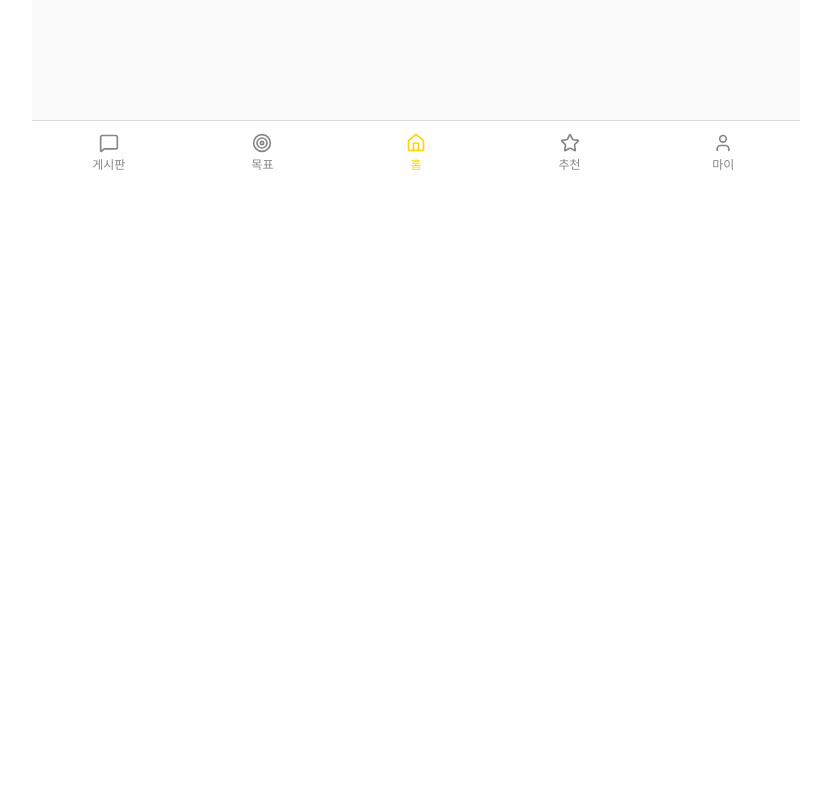
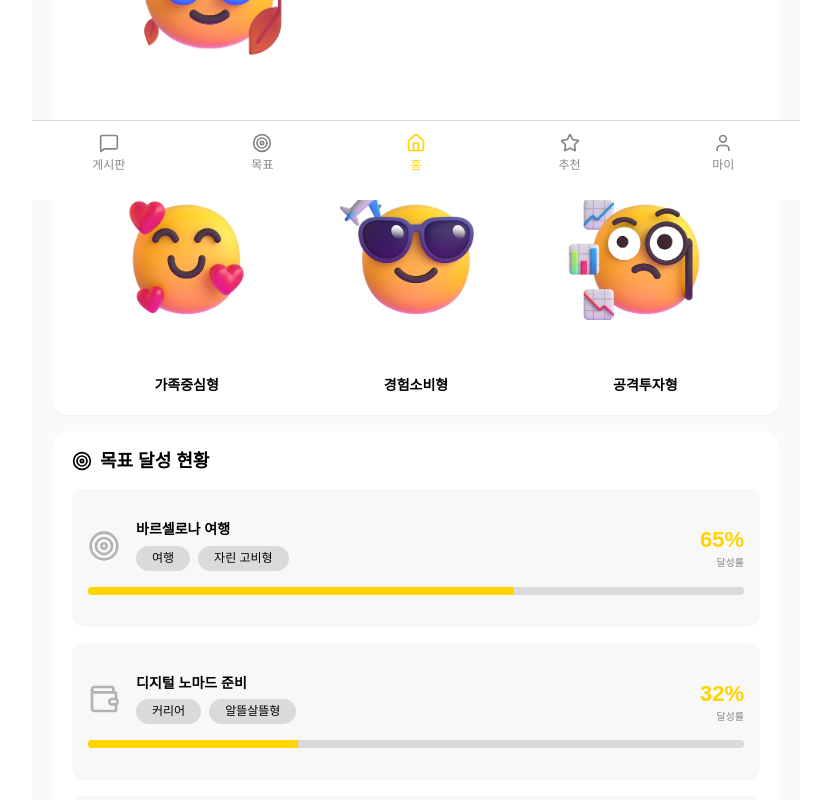
Before and after one commit to WonnaBE7/Frontend, a Vue app: page / in a window 1280 px wide. Shown: the part 600-1400 px from the top of the page, without its empty margins (224-1055 px from the left). Before the commit the page ends 800 px from the top, so only its background shows below. Built offline with nearby package versions, Linux system fonts and the light colour scheme.

Commit message:
[feat] #25 add ui goal current dashborad

```diff
--- a/dev-dist/sw.js
+++ b/dev-dist/sw.js
@@ -82,7 +82,7 @@ define(['./workbox-54d0af47'], (function (workbox) { 'use strict';
     "revision": "3ca0b8505b4bec776b69afdba2768812"
   }, {
     "url": "index.html",
-    "revision": "0.qp18s6463i"
+    "revision": "0.1j1l2cb1jk8"
   }], {});
   workbox.cleanupOutdatedCaches();
   workbox.registerRoute(new workbox.NavigationRoute(workbox.createHandlerBoundToURL("index.html"), {
--- /dev/null
+++ b/src/features/goal/CurrentGoal.vue
@@ -0,0 +1,40 @@
+<template>
+    <div class="w-full py-8 px-4 bg-gray-50 rounded-xl">
+      <div class="flex items-center w-full">
+        <component :is="icon" class="w-8 h-8 text-gray-400 mr-4" />
+
+        <div class="flex-1">
+          <Typography type="B_14_120">{{ label }}</Typography>
+          <div class="flex gap-2 mt-2">
+            <NoBorderTag color="bg-gray-200">{{ category }}</NoBorderTag>
+            <NoBorderTag color="bg-gray-200">{{ finType }}</NoBorderTag>
+          </div>
+        </div>
+
+        <div class="text-right ml-4 min-w-[64px]">
+          <Typography type="B_22_160" class="text-sub-yellow-p">{{ percent }}%</Typography>
+          <Typography type="M_10_120" class="text-gray-500">달성률</Typography>
+        </div>
+      </div>
+
+      <div class="mt-4 h-2 w-full bg-gray-200 rounded-full overflow-hidden">
+        <div
+          class="h-full bg-sub-yellow-p transition-all duration-300"
+          :style="{ width: percent + '%' }"
+        ></div>
+      </div>
+    </div>
+  </template>
+
+  <script setup lang="ts">
+  import NoBorderTag from '@/shared/ui/atoms/NoBorderTag.vue'
+  import Typography from '@/shared/ui/atoms/Typography.vue'
+
+  defineProps({
+    icon: { type: Object },
+    label: String,
+    finType: String,
+    category: String,
+    percent: String,
+  })
+  </script>
--- a/src/features/home/ui/home-dashboard/AssetsConsumptionBox.vue
+++ b/src/features/home/ui/home-dashboard/AssetsConsumptionBox.vue
@@ -1,9 +1,6 @@
 <template>
    <Card class="w-full">
-    <Typography type="B_18_120" class="flex flex-row w-full mb-4">
-        <component :is="Wallet" class="w-5 h-5 mr-2" />
-        자산 & 소비 현황
-    </Typography>
+    <IconLabel :icon="Wallet" class="mb-4">자산 & 소비 현황</IconLabel>
     <AssetTypeTab :tabs="tabs" :selected="selectedTab" @update:selected="onTabChange" />
     <Typography type="B_16_120" class="flex bg-yellow-50 w-full items-center justify-center p-3 rounded-md mt-4 mb-4">총 자산: {{ formattedTotal }}원</Typography>
     <AssetBarChart :data="chartData[selectedTab]" />
@@ -17,6 +14,7 @@
     import Card from '@/shared/ui/atoms/Card.vue'
     import Typography from '@/shared/ui/atoms/Typography.vue'
     import { Wallet } from 'lucide-vue-next'
+import IconLabel from '@/shared/ui/atoms/IconLabel.vue'
 
   const tabs = ['자산 현황', '소비 분석']  as const
   type TabKey = (typeof tabs)[number]
--- /dev/null
+++ b/src/features/home/ui/home-dashboard/CurrentGoalBox.vue
@@ -0,0 +1,47 @@
+<template>
+    <Card>
+        <IconLabel :icon="Target">
+            목표 달성 현황
+        </IconLabel>
+        <div v-for="(item, idx) in goals" :key="idx" class="w-full mt-4">
+            <CurrentGoal
+                :icon="item.icon"
+                :label="item.label"
+                :category="item.category"
+                :finType="item.finType"
+                :percent="item.percent"
+            />
+        </div>
+    </Card>
+</template>
+
+<script setup lang="ts">
+import IconLabel from '@/shared/ui/atoms/IconLabel.vue';
+import Card from '@/shared/ui/atoms/Card.vue'
+import { Target, Airplay, Wallet } from 'lucide-vue-next'
+import CurrentGoal from '@/features/goal/CurrentGoal.vue';
+
+const goals = [
+  {
+    icon: Target,
+    label: '바르셀로나 여행',
+    category: '여행',
+    finType: '자린 고비형',
+    percent: '65',
+  },
+  {
+    icon: Wallet,
+    label: '디지털 노마드 준비',
+    category: '커리어',
+    finType: '알뜰살뜰형',
+    percent: '32',
+  },
+  {
+    icon: Airplay,
+    label: '내 집 마련',
+    category: '부동산',
+    finType: '성실 투자형',
+    percent: '78',
+  },
+]
+</script>
--- /dev/null
+++ b/src/features/home/ui/home-dashboard/FinTypeBox.vue
@@ -0,0 +1,39 @@
+<template>
+    <Card>
+        <IconLabel :icon="TrendingUp" :iconClass="'text-sub-yellow-p'">
+            현재의 나,
+            <span class="ml-2 text-sub-yellow-p">NowME</span>
+        </IconLabel>
+        <FinTypeRowCard label="자린고비형" descript="불필요한 소비를 철저히 줄이고 최대한 저축하는 성향"></FinTypeRowCard>
+        <IconLabel :icon="TrendingUp" :iconClass="'text-sub-yellow-p'">
+            되고 싶은 나,
+            <span class="ml-2 text-sub-yellow-p">WonnaBE</span>
+        </IconLabel>
+        <div class="flex flex-row" >
+            <div
+                v-for="type in finTypes"
+                :key="type.label"
+            >
+                    <FinTypeColCard
+                        :label="type.label"
+                        class="border-none"
+                />
+            </div>
+        </div>
+    </Card>
+</template>
+
+<script setup lang="ts">
+    import Card from '@/shared/ui/atoms/Card.vue';
+    import IconLabel from '@/shared/ui/atoms/IconLabel.vue';
+    import FinTypeRowCard from '@/shared/ui/molecules/FinTypeRowCard.vue';
+    import FinTypeColCard from '@/shared/ui/molecules/FinTypeColCard.vue';
+    import { TrendingUp } from 'lucide-vue-next';
+
+    const finTypes = [
+        { label: '가족중심형' },
+        { label: '경험소비형' },
+        { label: '공격투자형' },
+    ]
+
+</script>
--- a/src/features/user/ui/user-choose-wonnabe/ChooseWonnabe.vue
+++ b/src/features/user/ui/user-choose-wonnabe/ChooseWonnabe.vue
@@ -14,10 +14,12 @@
           selected.includes(type.label) ? 'ring-2 ring-yellow-400' : ''
         ]"
       >
-        <FinTypeCard
-          :label="type.label"
-          :descript="type.descript"
-        />
+        <Card>
+          <FinTypeColCard
+            :label="type.label"
+            :descript="type.descript"
+          />
+        </Card>
       </div>
     </div>
 
@@ -37,7 +39,8 @@
 
 <script setup lang="ts">
 import { ref } from 'vue'
-import FinTypeCard from '@/shared/ui/molecules/FinTypeCard.vue'
+import Card from '@/shared/ui/atoms/Card.vue'
+import FinTypeColCard from '@/shared/ui/molecules/FinTypeColCard.vue'
 import Tag from '@/shared/ui/atoms/Tag.vue'
 import Button from '@/shared/ui/atoms/Button.vue'
 import { finTypes } from '@/entities/finType/finTypes.ts'
--- a/src/features/user/ui/user-history/UserHistroy.vue
+++ b/src/features/user/ui/user-history/UserHistroy.vue
@@ -1,10 +1,12 @@
 <template>
   <div class="grid grid-cols-3 gap-2">
     <div v-for="type in types" :key="type.label">
-      <FinTypeColCard
-        :label="type.label"
-        :descript="type.descript"
-      />
+      <Card>
+        <FinTypeColCard
+          :label="type.label"
+          :descript="type.descript"
+        />
+      </Card>
     </div>
   </div>
 
--- a/src/pages/home/HomeDashBoardPage.vue
+++ b/src/pages/home/HomeDashBoardPage.vue
@@ -1,11 +1,15 @@
 <template>
   <AppLayout>
-      <AssetsConsumptionBox></AssetsConsumptionBox>
+      <AssetsConsumptionBox/>
+      <FinTypeBox />
+      <CurrentGoalBox/>
   </AppLayout>
 </template>
 
 <script setup lang="ts">
 import AssetsConsumptionBox from '@/features/home/ui/home-dashboard/AssetsConsumptionBox.vue';
+import CurrentGoalBox from '@/features/home/ui/home-dashboard/CurrentGoalBox.vue';
+import FinTypeBox from '@/features/home/ui/home-dashboard/FinTypeBox.vue';
 import AppLayout from '@/shared/layout/AppLayout.vue'
 
 </script>
--- /dev/null
+++ b/src/shared/ui/atoms/IconLabel.vue
@@ -0,0 +1,15 @@
+<template>
+    <Typography type="B_18_120" class="w-full flex flex-row">
+      <component :is="icon" class="w-5 h-5 mr-2" :class="iconClass" />
+      <slot/>
+    </Typography>
+  </template>
+
+  <script setup lang="ts">
+    import Typography from './Typography.vue'
+
+  defineProps<{
+    icon: any
+    iconClass?: string
+  }>()
+  </script>
--- a/src/shared/ui/molecules/FinTypeColCard.vue
+++ b/src/shared/ui/molecules/FinTypeColCard.vue
@@ -1,5 +1,5 @@
 <template>
-    <Card class="mb-0">
+    <div class="flex flex-col items-center justify-center">
         <img
             v-if="finImage"
             :src="finImage"
@@ -8,18 +8,17 @@
         >
         <Typography type="B_14_140">{{label}}</Typography>
         <Typography type="M_12_120" class="text-gray-500">{{descript}}</Typography>
-    </Card>
+    </div>
 </template>
 
 <script setup lang="ts">
 import { computed } from 'vue'
-import Card from '../atoms/Card.vue'
 import Typography from '../atoms/Typography.vue'
 import { finTypeImages } from '@/shared/assets/fintype'
 
 const props = defineProps({
     label : String,
-    descript : String
+    descript : String || ""
 })
 
 const finImage = computed(() => {
```
